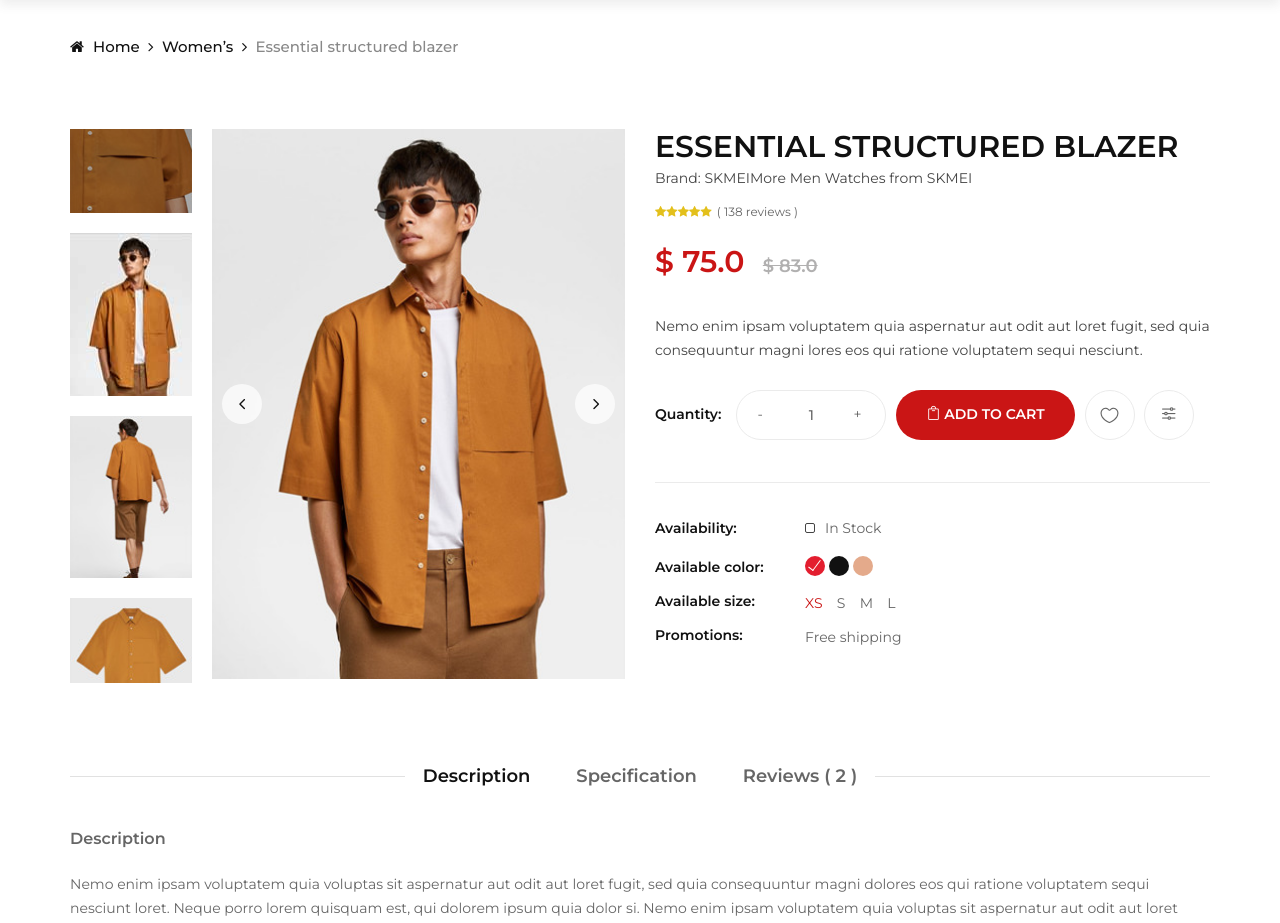
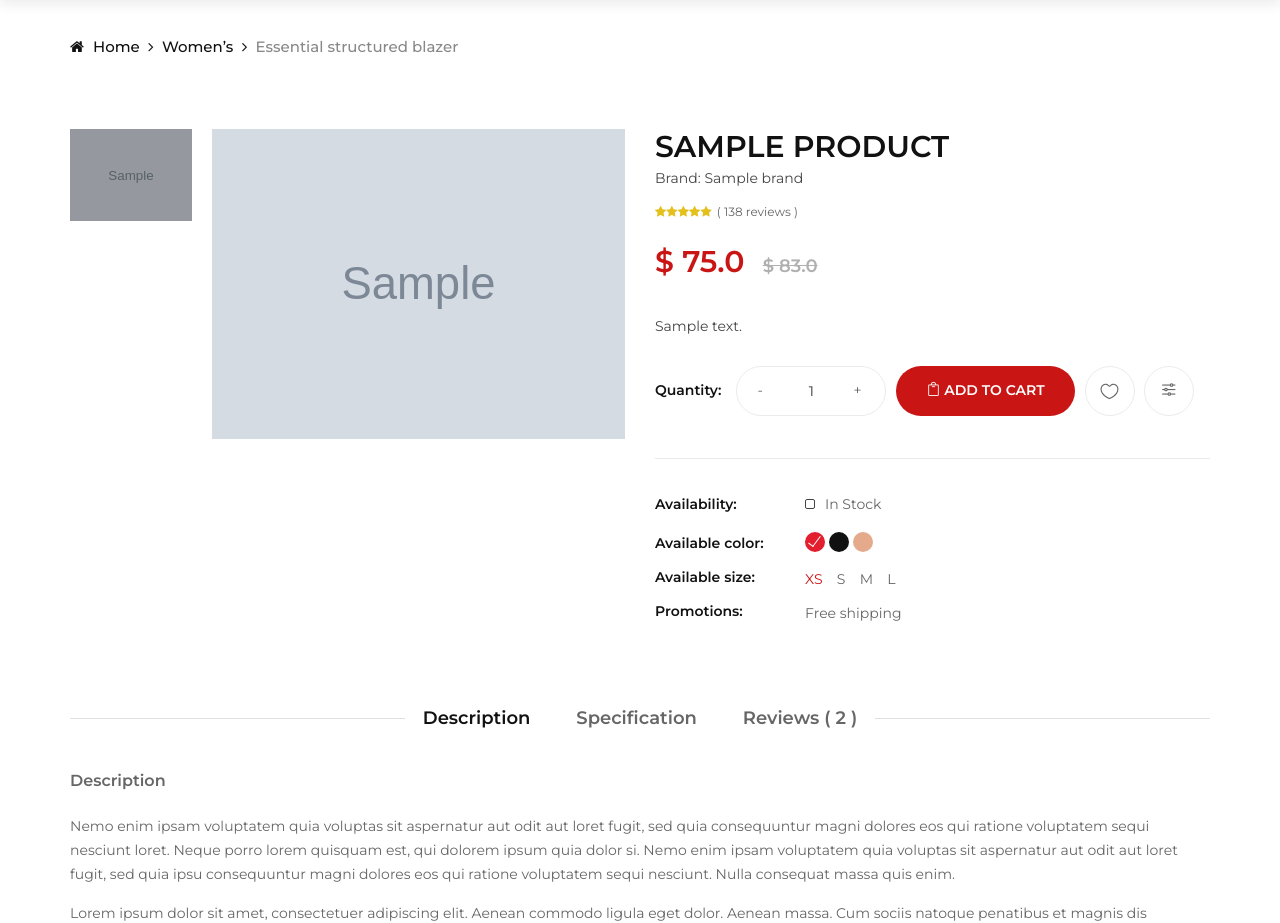
Before and after one commit to laercioigorps/ecommerce, a Django app: template ecommerce/shop/templates/shop/product_detail.html in a window 1280 px wide. Shown: the part 84-1007 px from the top of the page. Run offline with Django 4.2, Linux system fonts and the light colour scheme; the template is opened without the code that fills it: most values are stand-ins (such as "Sample title", 1, 10 or a date in 2020); grey boxes marked "Sample" are stand-in pictures; parts of the project's set-up code (start-up, migrations or seed data) failed here and were passed over; some libraries are stand-ins or nearby versions.

Commit message:
updated some product details info

```diff
--- a/ecommerce/shop/templates/shop/product_detail.html
+++ b/ecommerce/shop/templates/shop/product_detail.html
@@ -24,32 +24,30 @@
             <div class="col-lg-6">
                 <div class="product__details__pic">
                     <div class="product__details__pic__left product__thumb nice-scroll">
-                        <a class="pt active" href="#product-1">
-                            <img src="{% static 'shop/img/product/details/thumb-1.jpg' %}" alt="">
-                        </a>
-                        <a class="pt" href="#product-2">
-                            <img src="{% static 'shop/img/product/details/thumb-2.jpg' %}" alt="">
-                        </a>
-                        <a class="pt" href="#product-3">
-                            <img src="{% static 'shop/img/product/details/thumb-3.jpg' %}" alt="">
-                        </a>
-                        <a class="pt" href="#product-4">
-                            <img src="{% static 'shop/img/product/details/thumb-4.jpg' %}" alt="">
-                        </a>
+                        {% for product_image in page.product.product_medias.all %}
+                            {% if forloop.first %}
+                                <a class="pt active" href="#product-{{forloop.counter}}">
+                                    <img src="{{product_image.url}}" alt="">
+                                </a>
+                            {% else %}
+                                <a class="pt" href="#product-{{forloop.counter}}">
+                                    <img src="{{product_image.url}}" alt="">
+                                </a>
+                            {% endif %}
+                        {% endfor %}
                     </div>
                     <div class="product__details__slider__content">
                         <div class="product__details__pic__slider owl-carousel">
-                            <img data-hash="product-1" class="product__big__img" src="{% static 'shop/img/product/details/product-1.jpg' %}" alt="">
-                            <img data-hash="product-2" class="product__big__img" src="{% static 'shop/img/product/details/product-3.jpg' %}" alt="">
-                            <img data-hash="product-3" class="product__big__img" src="{% static 'shop/img/product/details/product-2.jpg' %}" alt="">
-                            <img data-hash="product-4" class="product__big__img" src="{% static 'shop/img/product/details/product-4.jpg' %}" alt="">
+                            {% for product_image in page.product.product_medias.all %}
+                                <img data-hash="product-{{forloop.counter}}" class="product__big__img" src="{{product_image.url}}" alt="">
+                            {% endfor %}
                         </div>
                     </div>
                 </div>
             </div>
             <div class="col-lg-6">
                 <div class="product__details__text">
-                    <h3>Essential structured blazer <span>Brand: SKMEIMore Men Watches from SKMEI</span></h3>
+                    <h3>{{page.product.name}} <span>Brand: {{page.product.brand.name}}</span></h3>
                     <div class="rating">
                         <i class="fa fa-star"></i>
                         <i class="fa fa-star"></i>
@@ -59,8 +57,7 @@
                         <span>( 138 reviews )</span>
                     </div>
                     <div class="product__details__price">$ 75.0 <span>$ 83.0</span></div>
-                    <p>Nemo enim ipsam voluptatem quia aspernatur aut odit aut loret fugit, sed quia consequuntur
-                    magni lores eos qui ratione voluptatem sequi nesciunt.</p>
+                    <p>{{page.product.description}}</p>
                     <div class="product__details__button">
                         <div class="quantity">
                             <span>Quantity:</span>
```
